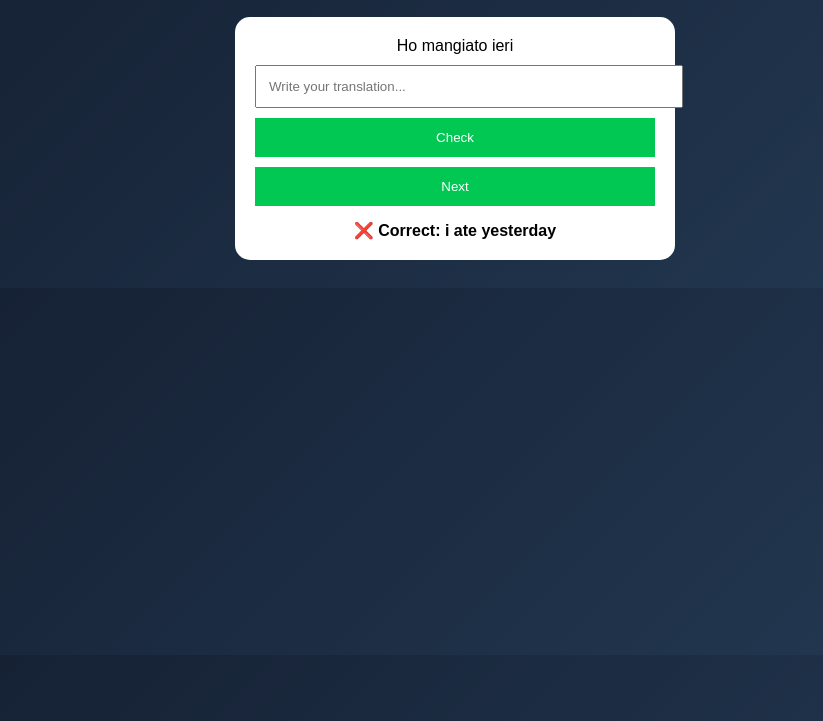
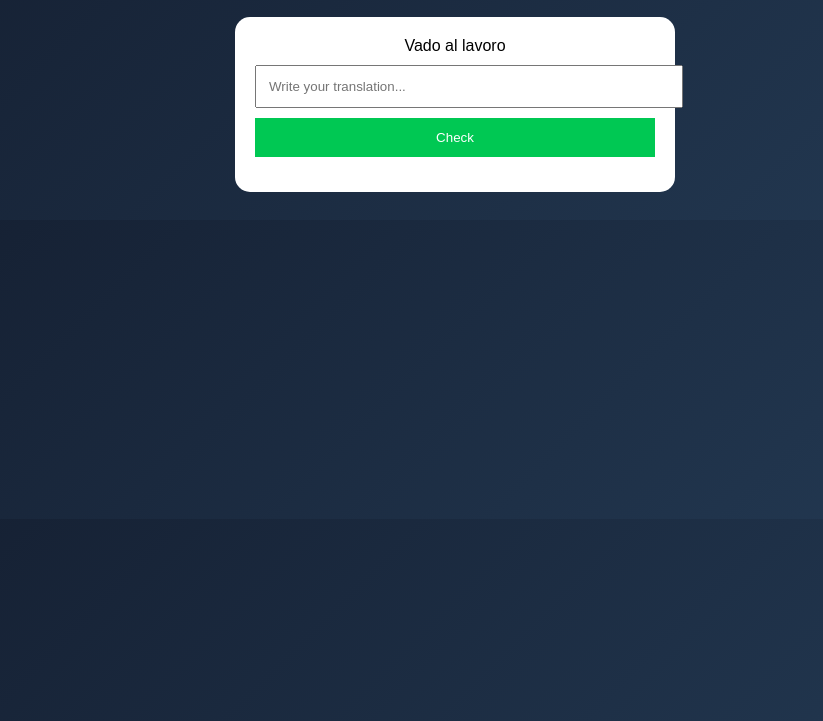
Before and after one commit to Etkdennis/English-coach, a website: page index.html in a window 1280 px wide. Both pictures are taken after a click on the button "Check". Shown: the part 79-800 px from the top of the page, without its empty margins (185-1008 px from the left). Drawn offline with Linux system fonts and the light colour scheme.

Commit message:
Update index.html

```diff
--- a/index.html
+++ b/index.html
@@ -47,8 +47,7 @@ button {
 <div class="card">
   <div id="question"></div>
   <input id="answer" placeholder="Write your translation..." />
-  <button onclick="check()">Check</button>
-  <button onclick="next()">Next</button>
+  <button id="checkBtn" onclick="check()">Check</button>
   <div id="feedback"></div>
 </div>
 
@@ -64,10 +63,17 @@ let phrases = [
   {it:"Domani lavoro", en:["i work tomorrow","i am working tomorrow"]}
 ];
 
-let current = 0;
+let current = -1;
 
 function loadQuestion(){
-  current = Math.floor(Math.random() * phrases.length);
+  let newIndex;
+
+  do {
+    newIndex = Math.floor(Math.random() * phrases.length);
+  } while (newIndex === current); // evita stessa frase
+
+  current = newIndex;
+
   document.getElementById("question").innerText = phrases[current].it;
   document.getElementById("answer").value = "";
   document.getElementById("feedback").innerText = "";
@@ -77,18 +83,26 @@ function check(){
   let user = document.getElementById("answer").value.trim().toLowerCase();
   let correctAnswers = phrases[current].en;
 
+  let feedback = document.getElementById("feedback");
+  let btn = document.getElementById("checkBtn");
+
   if(correctAnswers.includes(user)){
-    document.getElementById("feedback").innerText = "✅ Correct!";
+    feedback.innerText = "✅ Correct!";
   } else {
-    document.getElementById("feedback").innerText =
-      "❌ Correct: " + correctAnswers[0];
+    feedback.innerText = "❌ Correct: " + correctAnswers[0];
   }
+
+  // blocca bottone
+  btn.disabled = true;
+
+  // dopo 1.5s cambia frase
+  setTimeout(() => {
+    btn.disabled = false;
+    loadQuestion();
+  }, 1500);
 }
 
-function next(){
-  loadQuestion();
-}
-
+// prima frase
 loadQuestion();
 
 </script>
```
